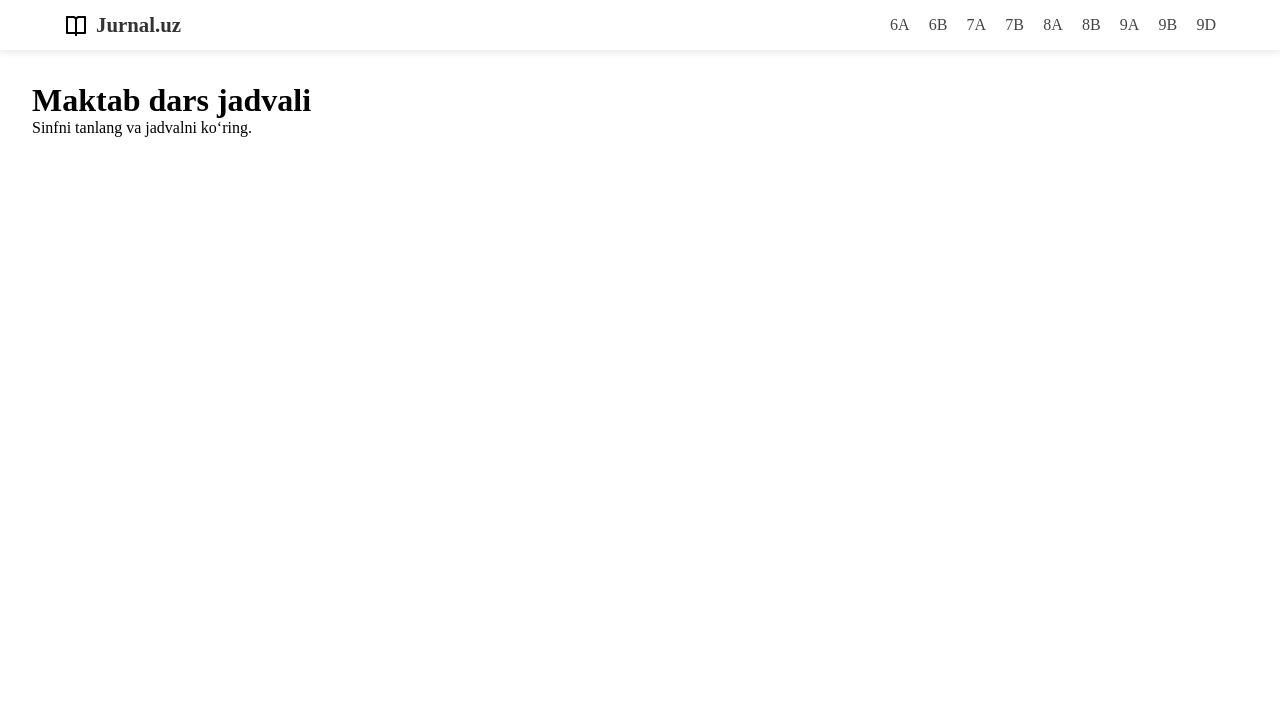
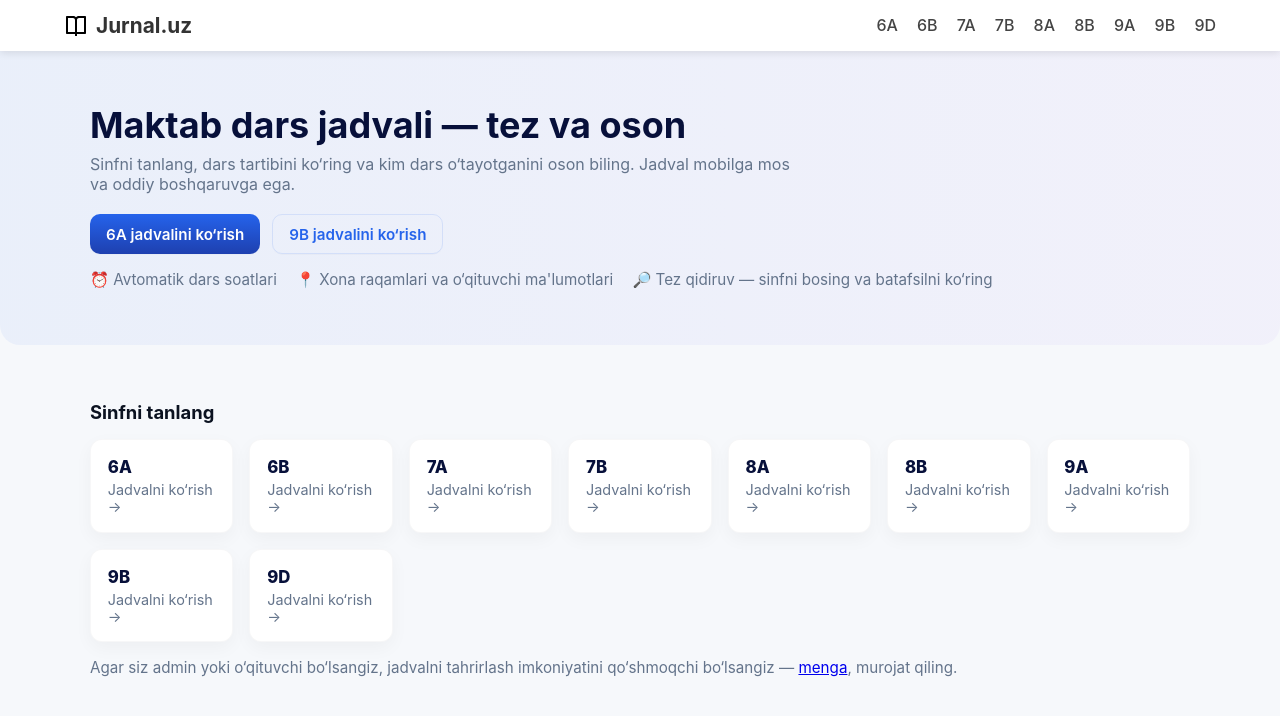
Before and after one commit to ibrohimovich884/jurnal-uz, a React (Vite) app: page / in a window 1280 px wide. Shown: the top 716 px of the page. Built offline with nearby package versions, Linux system fonts and the light colour scheme.

Commit message:
home page complate

```diff
--- a/index.html
+++ b/index.html
@@ -4,6 +4,7 @@
     <meta charset="UTF-8" />
     <link rel="icon" type="image/svg+xml" href="/icon.svg" />
     <meta name="viewport" content="width=device-width, initial-scale=1.0" />
+    <link rel="stylesheet" href="https://cdnjs.cloudflare.com/ajax/libs/remixicon/4.6.0/remixicon.min.css" integrity="sha512-XcIsjKMcuVe0Ucj/xgIXQnytNwBttJbNjltBV18IOnru2lDPe9KRRyvCXw6Y5H415vbBLRm8+q6fmLUU7DfO6Q==" crossorigin="anonymous" referrerpolicy="no-referrer" />
     <title>Jurnal.uz</title>
   </head>
   <body>
--- a/src/data/schedules.jsx
+++ b/src/data/schedules.jsx
@@ -26,7 +26,7 @@ export default {
       subjects: [
         { name: "Ingliz tili", room: "3/9 - 3/3", teacher: "Elmurodova G.S." },
         { name: "Rus tili", room: "2/18 - 3/4", teacher: "Kimsanova G.T." },
-        { name: "Jahon tarixi", room: "...", teacher: "Tairova O.R." },
+        { name: "Jahon tarixi", room: "Xona yo'q", teacher: "Tairova O.R." },
         { name: "Informatika", room: "2/25", teacher: "Razzakov N.D." },
         { name: "Ona tili", room: "3/7", teacher: "Qarshiboyeva M." },
         { name: "Algebra", room: "2/1", teacher: "Abdukarimov B.T." },
@@ -50,7 +50,7 @@ export default {
         { name: "Ona tili", room: "3/9", teacher: "Qarshiboyeva M." },
         { name: "Chizmachilik", room: "3/3", teacher: "Kamilova G.R." },
         { name: "Fizika", room: "2/16", teacher: "Aminova T.E." },
-        { name: "Geometriya", room: "...", teacher: "Abdukarimov B.T." },
+        { name: "Geometriya", room: "Xona yo'q", teacher: "Abdukarimov B.T." },
         { name: "Adabiyot", room: "3/7", teacher: "Qarshiboyeva M." },
       ],
     },
@@ -81,32 +81,34 @@ export default {
     {
       day: "Seshanba",
       subjects: [
-        { name: "Ingliz tili", room: "3/9 - 3/3", teacher: "Elmurodova G.S." },
-        { name: "Algebra", room: "3/1", teacher: "Abdukarimov B.T." },
-        { name: "O'zbekiston tarixi", room: "3/13", teacher: "Toirova O.R." },
-        { name: "Geografiya", room: "2/1", teacher: "Jo'rayeva F.M." },
-        { name: "Tarbiya", room: "3/8", teacher: "Qarshiyeva S.A." },
-      ],
-    },
-    {
-      day: "Charshanba",
-      subjects: [
         { name: "Algebra", room: "1/1", teacher: "Jovliyeva M.S." },
         { name: "Texnologiya", room: "1/19 - 1/29", teacher: "Maxamedova D.S." },
         { name: "Tarbiya", room: "3/8", teacher: "Qarshiyeva S.A." },
+        { name: "Geometriya", room: "1/1", teacher: "Jovliyeva M.S." },
         { name: "O'zbekiston tarixi", room: "3/13", teacher: "Babayev D.M." },
         { name: "Ingliz tili", room: "3/9 - 3/3", teacher: "Elmurodova G.S." },
       ],
     },
     {
+      day: "Chorshanba",
+      subjects: [
+        { name: "Jahon tarixi", room: "3/13", teacher: "Babayev D.M" },
+        { name: "Ingliz tili", room: "3/9 - 3/3", teacher: "Elmurodova G.S." },
+        { name: "Adabiyot", room: "3/7", teacher: "Qarshiboyeva M." },
+        { name: "Algebra", room: "1/1", teacher: "Jovliyeva M.S." },
+        { name: "Informatika", room: "2/25", teacher: "Razzakov N.D." },
+        { name: "Rus tili", room: "2/18 - 3/4", teacher: "Kimsanova G.T." },
+      ],
+    },
+    {
       day: "Payshanba",
       subjects: [
-        { name: "Biologiya", room: "3/7", teacher: "Ergasheva K.A" },
+        { name: "Biologiya", room: "3/7", teacher: "Ergasheva K.A." },
         { name: "Ona tili", room: "3/14", teacher: "Qarshiboyeva M." },
         { name: "Ingliz tili", room: "3/9 - 3/3", teacher: "Elmurodova G.S." },
         { name: "Kimyo", room: "1/11", teacher: "Amanova M.N." },
         { name: "Jismoniy tarbiya", room: "1/25", teacher: "Axmedov O.A." },
-        { name: "Iqtisod", room: "2/1", teacher: "Jo'rayeva F.M" },
+        { name: "Iqtisod", room: "2/1", teacher: "Jo'rayeva F.M." },
       ],
     },
     {
@@ -114,8 +116,8 @@ export default {
       subjects: [
         { name: "Fizika", room: "2/16", teacher: "Aminova T.E." },
         { name: "Rus tili", room: "2/18 - 3/4", teacher: "Kimsanova G.T." },
-        { name: "Chizmachilik", room: "...", teacher: "Kamilova G.R." },
-        { name: "Geometriya", room: "1/1", teacher: "Jovliyeva M.S." },
+        { name: "Chizmachilik", room: "Xona yo'q", teacher: "Kamilova G.R." },
+        { name: "Geometriya", room: "2/1", teacher: "Jovliyeva M.S." },
         { name: "Geografiya", room: "2/1", teacher: "Jo'rayeva F.M." },
       ],
     },
@@ -125,6 +127,7 @@ export default {
         { name: "Ona tili", room: "1/11", teacher: "Qarshiboyeva M." },
         { name: "Algebra", room: "1/1", teacher: "Jovliyeva M.S." },
         { name: "Huquq", room: "3/8", teacher: "Qarshiyeva S.A." },
+        { name: "O'zbekiston tarixi", room: "3/13", teacher: "Babayev D.M." },
         { name: "Kimyo", room: "1/11", teacher: "Amanova M.N." },
         { name: "Adabiyot", room: "3/7", teacher: "Qarshiyeva M" },
       ],
--- a/src/pages/ClassPage.css
+++ b/src/pages/ClassPage.css
@@ -102,6 +102,13 @@
   color: #333;
 }
 
+.not-found {
+  text-align: center;
+  margin-top: 2rem;
+  font-size: 1.3rem;
+  color: #888;
+}
+
 @keyframes expand {
   from {
     opacity: 0;
--- a/src/pages/ClassPage.jsx
+++ b/src/pages/ClassPage.jsx
@@ -9,7 +9,7 @@ export default function ClassPage() {
 	const [selectedLessonIndex, setSelectedLessonIndex] = useState(null); // faqat bitta ochiladi
 
 	if (!schedule) {
-		return <h2 className="not-found">Bu sinf uchun jadval topilmadi.</h2>;
+		return <h2 className="not-found">Bu qism tayyor emas...</h2>;
 	}
 
 	// Aniq soatlarni saqlaymiz (foydalanuvchi bergan jadvalga mos)
@@ -56,7 +56,7 @@ export default function ClassPage() {
 										{isOpen && (
 											<div className="lesson-details">
 												<p><b>Ustoz:</b> {lesson.teacher}</p>
-												<p><b>Vaqt:</b> {getLessonTime(i)}</p>
+												<p><b>Dars vaqti:</b> {getLessonTime(i)}</p>
 											</div>
 										)}
 									</li>
--- /dev/null
+++ b/src/pages/Home.css
@@ -0,0 +1,165 @@
+/* Home.css - Professional, minimal va responsive dizayn */
+
+:root{
+  --bg: #f6f8fb;
+  --card: #ffffff;
+  --primary: #2563eb;
+  --muted: #64748b;
+  --accent: #7c3aed;
+  --radius: 12px;
+}
+
+*{box-sizing: border-box}
+body { margin: 0; font-family: Inter, ui-sans-serif, system-ui, -apple-system, "Segoe UI", Roboto, "Helvetica Neue", Arial; color: #0f172a; background: var(--bg); }
+
+.home {
+  min-height: 100vh;
+  display: flex;
+  flex-direction: column;
+  gap: 2.5rem;
+}
+
+/* HERO */
+.hero {
+  background: linear-gradient(90deg, rgba(37,99,235,0.06), rgba(124,58,237,0.04));
+  padding: 3.5rem 1rem;
+  border-bottom-left-radius: 20px;
+  border-bottom-right-radius: 20px;
+}
+
+.hero-inner {
+  max-width: 1100px;
+  margin: 0 auto;
+}
+
+.hero-title {
+  margin: 0 0 .6rem 0;
+  font-size: clamp(1.5rem, 3.6vw, 2.25rem);
+  line-height: 1.05;
+  font-weight: 700;
+  color: #07103a;
+}
+
+.hero-sub {
+  margin: 0 0 1.25rem 0;
+  color: var(--muted);
+  font-size: 1rem;
+  max-width: 720px;
+}
+
+/* CTA buttons */
+.hero-cta {
+  display: flex;
+  gap: 0.75rem;
+  margin-bottom: 1rem;
+  flex-wrap: wrap;
+}
+
+.btn {
+  display: inline-flex;
+  align-items: center;
+  gap: .5rem;
+  padding: 0.6rem 1rem;
+  border-radius: 10px;
+  text-decoration: none;
+  font-weight: 600;
+  font-size: 0.95rem;
+  transition: transform .12s ease, box-shadow .12s ease;
+  box-shadow: 0 1px 0 rgba(16,24,40,0.02);
+}
+
+.btn:hover { transform: translateY(-3px); }
+
+.primary {
+  background: linear-gradient(180deg, var(--primary), #1e40af);
+  color: white;
+  border: none;
+}
+
+.outline {
+  background: transparent;
+  color: var(--primary);
+  border: 1px solid rgba(37,99,235,0.12);
+}
+
+/* small benefit list */
+.benefits {
+  display: flex;
+  gap: 1.2rem;
+  margin: 1rem 0 0;
+  padding: 0;
+  list-style: none;
+  color: var(--muted);
+  font-size: 0.95rem;
+  flex-wrap: wrap;
+}
+
+/* CLASSES SECTION */
+.classes-section {
+  padding: 1rem;
+}
+
+.section-inner {
+  max-width: 1100px;
+  margin: 0 auto;
+}
+
+.section-title {
+  margin: 0 0 1rem 0;
+  font-size: 1.15rem;
+  font-weight: 700;
+  color: #0b1220;
+}
+
+/* Grid of class cards */
+.classes-grid {
+  display: grid;
+  grid-template-columns: repeat(auto-fit, minmax(140px, 1fr));
+  gap: 1rem;
+  margin-bottom: 1rem;
+}
+
+.class-card {
+  display: flex;
+  flex-direction: column;
+  justify-content: center;
+  gap: .25rem;
+  padding: 1.05rem;
+  background: var(--card);
+  border-radius: var(--radius);
+  text-decoration: none;
+  color: inherit;
+  box-shadow: 0 6px 18px rgba(2,6,23,0.04);
+  transition: transform .12s ease, box-shadow .12s ease;
+  border: 1px solid rgba(15,23,42,0.03);
+}
+
+.class-card:hover {
+  transform: translateY(-6px);
+  box-shadow: 0 18px 40px rgba(2,6,23,0.08);
+}
+
+.class-name {
+  font-weight: 800;
+  font-size: 1.05rem;
+  color: #07103a;
+}
+
+.class-meta {
+  color: var(--muted);
+  font-size: 0.9rem;
+}
+
+/* Note text */
+.note {
+  margin-top: 1rem;
+  color: var(--muted);
+  font-size: 0.95rem;
+}
+
+/* Responsive tweaks */
+@media (max-width: 600px) {
+  .hero-inner { padding: 0 0.5rem; }
+  .hero-cta { gap: .5rem; }
+  .classes-grid { grid-template-columns: repeat(2, 1fr); }
+}
--- a/src/pages/Home.jsx
+++ b/src/pages/Home.jsx
@@ -1,8 +1,50 @@
+import { Link } from "react-router";
+import "./Home.css";
+
+const CLASSES = ["6a", "6b", "7a", "7b", "8a", "8b", "9a", "9b", "9d"];
+
 export default function Home() {
   return (
-    <div style={{ padding: "2rem" }}>
-      <h1>Maktab dars jadvali</h1>
-      <p>Sinfni tanlang va jadvalni ko‘ring.</p>
-    </div>
+    <main className="home">
+      <header className="hero">
+        <div className="hero-inner">
+          <h1 className="hero-title">Maktab dars jadvali — tez va oson</h1>
+          <p className="hero-sub">
+            Sinfni tanlang, dars tartibini ko‘ring va kim dars o‘tayotganini oson biling.
+            Jadval mobilga mos va oddiy boshqaruvga ega.
+          </p>
+
+          <div className="hero-cta">
+            <Link to="/class/6a" className="btn primary">6A jadvalini ko‘rish</Link>
+            <Link to="/class/9b" className="btn outline">9B jadvalini ko‘rish</Link>
+          </div>
+
+          <ul className="benefits">
+            <li>⏰ Avtomatik dars soatlari</li>
+            <li>📍 Xona raqamlari va o‘qituvchi ma'lumotlari</li>
+            <li>🔎 Tez qidiruv — sinfni bosing va batafsilni ko‘ring</li>
+          </ul>
+        </div>
+      </header>
+
+      <section className="classes-section" aria-labelledby="classes-heading">
+        <div className="section-inner">
+          <h2 id="classes-heading" className="section-title">Sinfni tanlang</h2>
+
+          <div className="classes-grid">
+            {CLASSES.map((cls) => (
+              <Link key={cls} to={`/class/${cls}`} className="class-card">
+                <div className="class-name">{cls.toUpperCase()}</div>
+                <div className="class-meta">Jadvalni ko‘rish &rarr;</div>
+              </Link>
+            ))}
+          </div>
+
+          <p className="note">
+            Agar siz admin yoki o‘qituvchi bo‘lsangiz, jadvalni tahrirlash imkoniyatini qo‘shmoqchi bo‘lsangiz — <a href="https://T.me/ibrohimovich_o1">menga</a>, murojat qiling.
+          </p>
+        </div>
+      </section>
+    </main>
   );
 }
```
